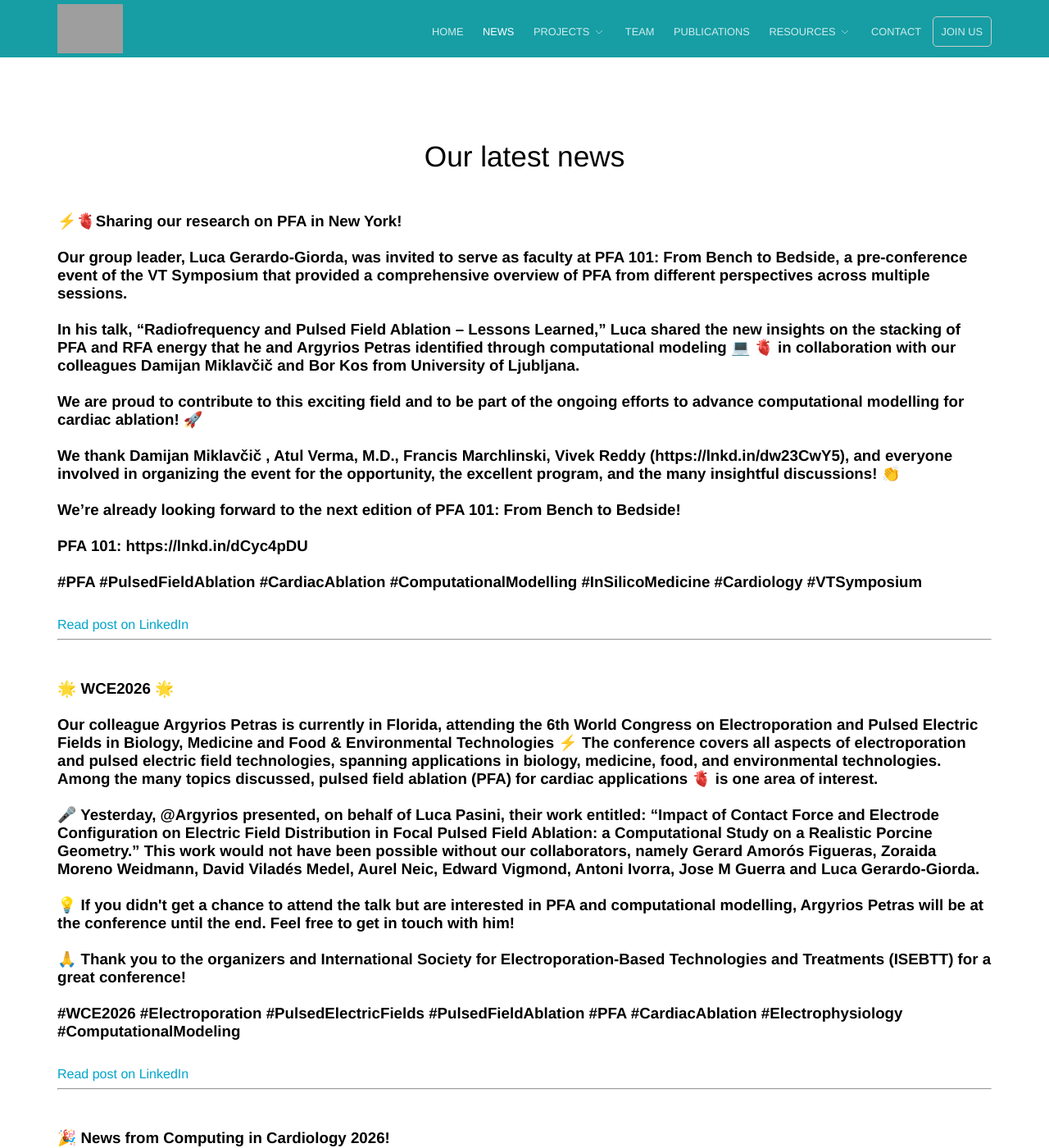
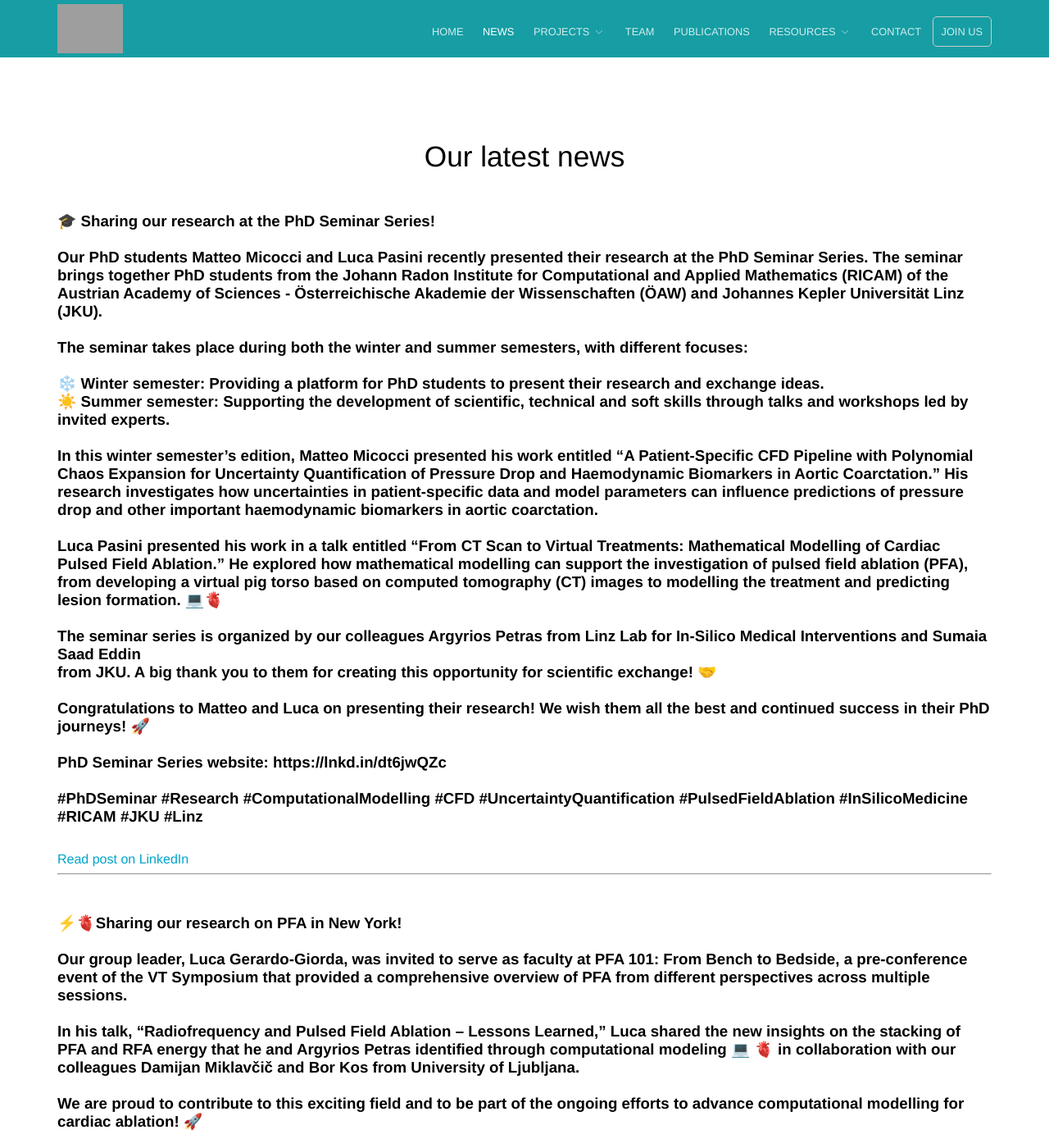
Before and after one commit to linzlabinsilmed/linzlabinsilmed.github.io, a Jekyll site: the page built from news.html, in a window 1280 px wide and 1400 px high. Shown: the whole window at 82% size. Built offline with Jekyll 4.4.1, drawn with Linux system fonts in a browser that asks for light colours; some of the changed text lies outside the part shown; grey boxes are pictures that could not be loaded.

Commit message:
Update LinkedIn feed [auto]

```diff
--- a/_data/linkedin_feed.yml
+++ b/_data/linkedin_feed.yml
@@ -1,3 +1,60 @@
+- title: >-
+    🎓 Sharing our research at the PhD Seminar Series!
+
+
+    Our PhD students Matteo Micocci and Luca Pasini recently presented their
+    research at the PhD Seminar Series. The seminar brings together PhD students
+    from the Johann Radon Institute for Computational and Applied Mathematics
+    (RICAM) of the Austrian Academy of Sciences - Österreichische Akademie der
+    Wissenschaften (ÖAW) and Johannes Kepler Universität Linz (JKU).
+
+
+    The seminar takes place during both the winter and summer semesters, with
+    different focuses:
+
+
+    ❄️ Winter semester: Providing a platform for PhD students to present their
+    research and exchange ideas.
+
+    ☀️ Summer semester: Supporting the development of scientific, technical and
+    soft skills through talks and workshops led by invited experts.
+
+
+    In this winter semester’s edition, Matteo Micocci presented his work
+    entitled “A Patient-Specific CFD Pipeline with Polynomial Chaos Expansion
+    for Uncertainty Quantification of Pressure Drop and Haemodynamic Biomarkers
+    in Aortic Coarctation.” His research investigates how uncertainties in
+    patient-specific data and model parameters can influence predictions of
+    pressure drop and other important haemodynamic biomarkers in aortic
+    coarctation.
+
+
+    Luca Pasini presented his work in a talk entitled “From CT Scan to Virtual
+    Treatments: Mathematical Modelling of Cardiac Pulsed Field Ablation.” He
+    explored how mathematical modelling can support the investigation of pulsed
+    field ablation (PFA), from developing a virtual pig torso based on computed
+    tomography (CT) images to modelling the treatment and predicting lesion
+    formation. 💻🫀
+
+
+    The seminar series is organized by our colleagues Argyrios Petras from Linz
+    Lab for In-Silico Medical Interventions and Sumaia Saad Eddin
+
+    from JKU. A big thank you to them for creating this opportunity for
+    scientific exchange! 🤝
+
+
+    Congratulations to Matteo and Luca on presenting their research! We wish
+    them all the best and continued success in their PhD journeys! 🚀
+
+
+    PhD Seminar Series website: https://lnkd.in/dt6jwQZc
+
+
+    #PhDSeminar #Research #ComputationalModelling #CFD
+    #UncertaintyQuantification #PulsedFieldAblation #InSilicoMedicine #RICAM
+    #JKU #Linz
+  url: https://www.linkedin.com/posts/linz-lab-for-in-silico-medical-interventions_phdseminar-research-computationalmodelling-activity-7523309034183999488-2D4H
 - title: >-
     ⚡🫀Sharing our research on PFA in New York!
 
@@ -268,26 +325,3 @@
     #VPH2026 #InSilicoMedicine #ComputationalModeling #BiomedicalEngineering
     #ComputationalOncology #CancerResearch
   url: https://www.linkedin.com/posts/linz-lab-for-in-silico-medical-interventions_vph2026-vph2026-vph2026-activity-7503463499751284736-vUi6
-- title: >-
-    🌟 Curious about life at our Linz Lab for In-Silico Medical Interventions?
-
-
-    In our new short video series, our team members share more about themselves,
-    their work, and life in Linz. 👀
-
-
-    First up is Laura Füssel, who is currently pursuing her master’s degree at
-    Johannes Kepler Universität Linz and also works as a student intern at our
-    lab! 🎓💻
-
-
-    Let’s find out what she has to say about her work at the lab and discover
-    Laura’s favourite place on campus! 📍
-
-
-    LinzLab website: https://lnkd.in/ekrHK43B
-
-
-    #MedicalResearch #InSilicoMedicine #ComputationalMedicine #ResearchLife
-    #WomenInScience #GirlsInSTEM  #Linz #Austria
-  url: https://www.linkedin.com/posts/linz-lab-for-in-silico-medical-interventions_medicalresearch-insilicomedicine-computationalmedicine-activity-7502768904252010496-ueW8
```
